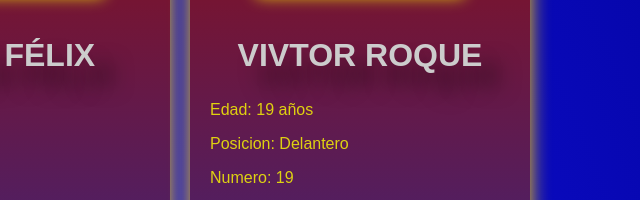
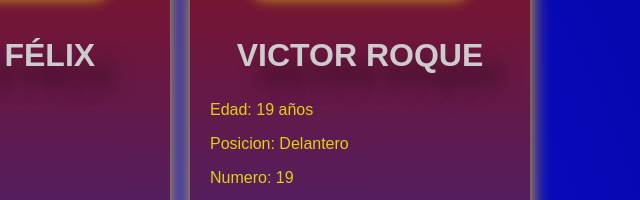
Before and after one commit to ARSU2321/ARSU2321.github.io, a plain HTML site: page BARCELONA/Delanteros/delanterosBarcelona.html in a window 1280 px wide. Shown: the part 281-481 px from the top of the page, 640-1280 px from the left. Drawn offline with Linux system fonts and the light colour scheme.

Commit message:
nombre corregido

```diff
--- a/BARCELONA/Delanteros/delanterosBarcelona.html
+++ b/BARCELONA/Delanteros/delanterosBarcelona.html
@@ -49,7 +49,7 @@
         <div class="image_box">
             <img class="image" loading="lazy" src="https://encrypted-tbn0.gstatic.com/images?q=tbn:ANd9GcRZrMsveHRqqmz6MQSW540NmfTdb9VNU_hNpw&usqp=CAU" alt="jugador del barcelona">
             <div class="image_info">
-                <h2>VIVTOR ROQUE</h2>
+                <h2>VICTOR ROQUE</h2>
                 <p>Edad: 19 años</p>
                 <p>Posicion: Delantero</p>
                 <p>Numero: 19</p>
```
Also changed, not shown: BARCELONA/barcelona.html (+1 -1 lines).
